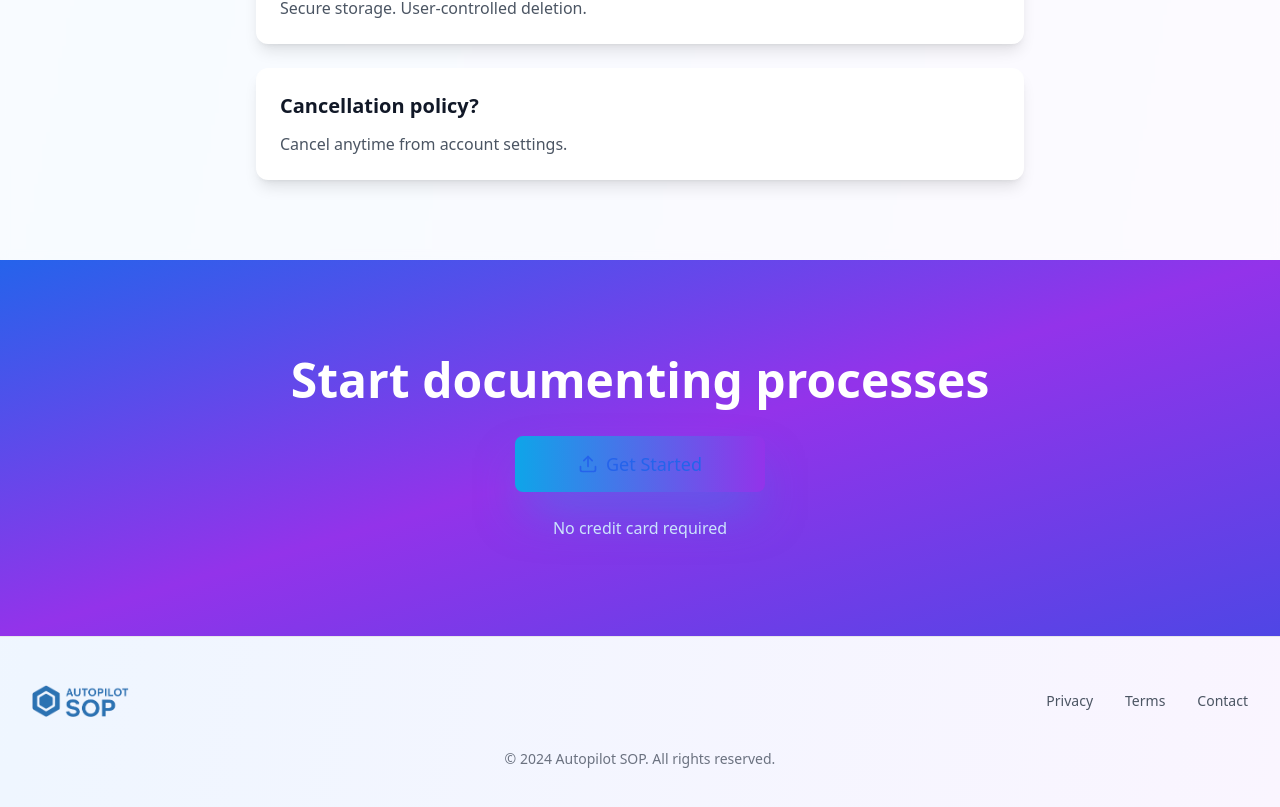
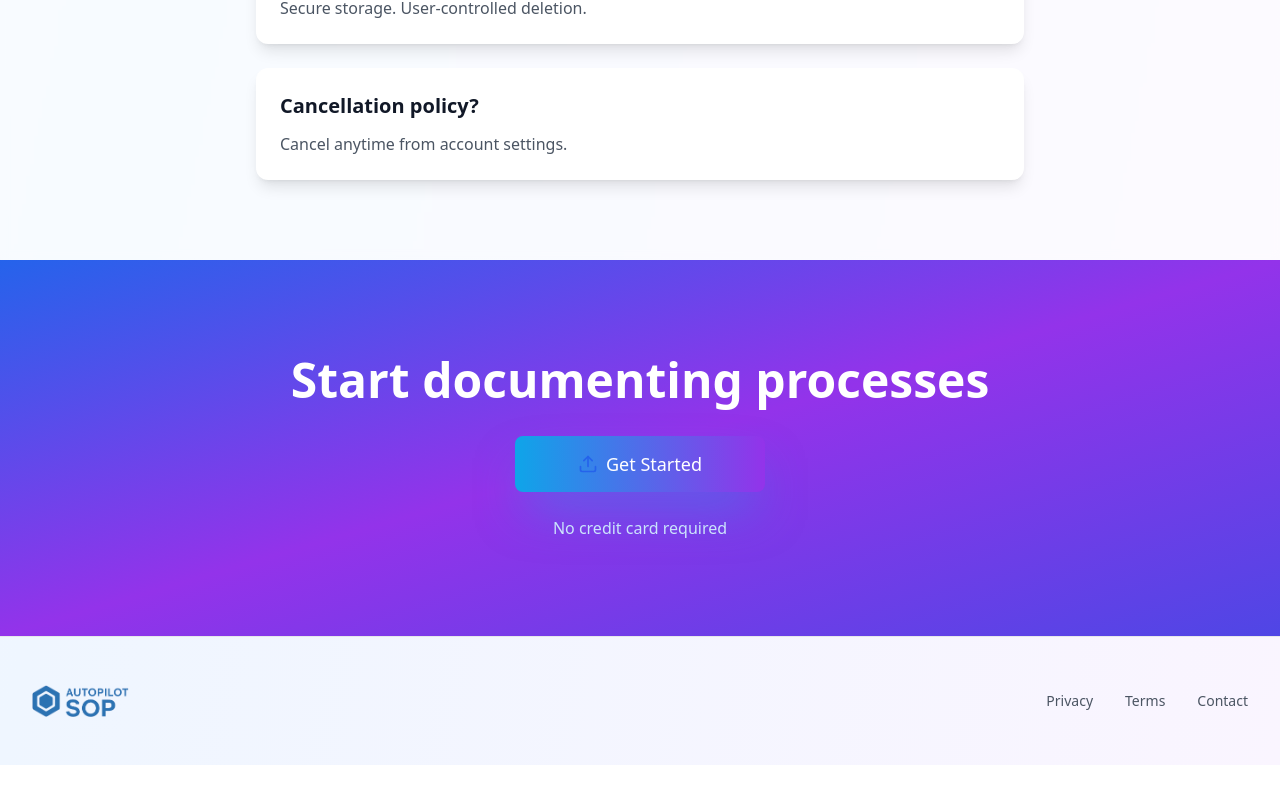
Before and after one commit to sammitchell20013-gif/Autopilot-sop, a Next.js app: page / in a window 1280 px wide. Shown: the part 5730-6537 px from the top of the page. After the commit the page ends 6495 px from the top, so only its background shows below. Built offline with nearby package versions, Linux system fonts and the light colour scheme.

Commit message:
Update CTA button styling (white text), remove copyright footer, prepare for hexagon favicon

```diff
--- a/app/layout.tsx
+++ b/app/layout.tsx
@@ -14,14 +14,14 @@ export const metadata: Metadata = {
   },
   icons: {
     icon: [
-      { url: '/Logo.png', sizes: 'any' },
-      { url: '/Logo.png', sizes: '32x32', type: 'image/png' },
-      { url: '/Logo.png', sizes: '16x16', type: 'image/png' },
+      { url: '/favicon.png', sizes: 'any' },
+      { url: '/favicon.png', sizes: '32x32', type: 'image/png' },
+      { url: '/favicon.png', sizes: '16x16', type: 'image/png' },
     ],
     apple: [
-      { url: '/Logo.png', sizes: '180x180', type: 'image/png' },
+      { url: '/favicon.png', sizes: '180x180', type: 'image/png' },
     ],
-    shortcut: ['/Logo.png'],
+    shortcut: ['/favicon.png'],
   },
   openGraph: {
     type: "website",
@@ -79,8 +79,8 @@ export default function RootLayout({
   return (
     <html lang="en" suppressHydrationWarning>
       <head>
-        <link rel="icon" href="/Logo.png" type="image/png" />
-        <link rel="apple-touch-icon" href="/Logo.png" />
+        <link rel="icon" href="/favicon.png" type="image/png" />
+        <link rel="apple-touch-icon" href="/favicon.png" />
         <meta name="google-site-verification" content="L5XaRv_D6b6J3bC-EtW9GCABsTtLy9GkI1gCISsyFsQ" />
         <meta name="apple-mobile-web-app-capable" content="yes" />
         <meta name="apple-mobile-web-app-status-bar-style" content="default" />
--- a/app/page.tsx
+++ b/app/page.tsx
@@ -571,9 +571,9 @@ export default function HomePage() {
             </h2>
 
             <Link href="/signup">
-              <Button variant="primary" size="lg" className="min-w-[250px] bg-white text-blue-600 hover:bg-gray-100 shadow-2xl hover:shadow-3xl transition-all transform hover:scale-105">
-                <Upload className="mr-2 w-5 h-5" />
-                Get Started
+              <Button variant="primary" size="lg" className="min-w-[250px] bg-white hover:bg-gray-100 shadow-2xl hover:shadow-3xl transition-all transform hover:scale-105">
+                <Upload className="mr-2 w-5 h-5 text-blue-600" />
+                <span className="text-white">Get Started</span>
               </Button>
             </Link>
 
@@ -608,10 +608,6 @@ export default function HomePage() {
               </a>
             </div>
           </div>
-
-          <div className="mt-8 text-center text-sm text-gray-500 dark:text-gray-500">
-            © 2024 Autopilot SOP. All rights reserved.
-          </div>
         </div>
       </footer>
     </main>
```
Also changed, not shown: 1 other file (tests, documents, lock files or other folders).
